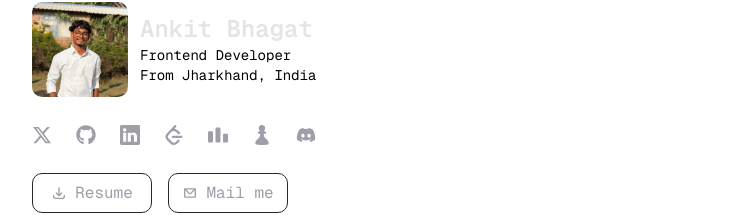
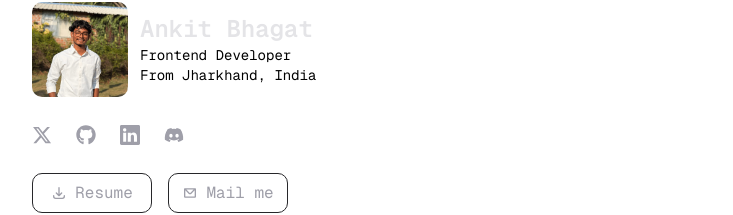
Before and after one commit to ankitsensei/ankitbhagat-portfolio, a React (Vite) app: page / in a window 1280 px wide. Shown: the part 128-343 px from the top of the page, without its empty margins (272-1005 px from the left). Built offline with nearby package versions, Linux system fonts and the light colour scheme; a web font is replaced by a local one; what @embedpdf/core would draw is missing.

Commit message:
chore: removed uncecessary linkn

```diff
--- a/src/components/Intro.tsx
+++ b/src/components/Intro.tsx
@@ -8,9 +8,9 @@ import DP from "../assets/ankit-dp.jpg"
 import { FaXTwitter } from "react-icons/fa6";
 import { FaGithub } from "react-icons/fa";
 import { BsLinkedin } from "react-icons/bs";
-import { SiLeetcode } from "react-icons/si";
-import { SiCodeforces } from "react-icons/si";
-import { SiChessdotcom } from "react-icons/si";
+// import { SiLeetcode } from "react-icons/si";
+// import { SiCodeforces } from "react-icons/si";
+// import { SiChessdotcom } from "react-icons/si";
 import { FaDiscord } from "react-icons/fa";
 import { HiOutlineDownload } from "react-icons/hi";
 import { CgMail } from "react-icons/cg";
@@ -41,9 +41,9 @@ const Intro: React.FC = () => {
           <a href="https://x.com/webdevankit" target="_blank"><FaXTwitter /></a>
           <a href="https://github.com/ankitsensei" target="_blank"><FaGithub /></a>
           <a href="https://www.linkedin.com/in/ankit-bhagat-139276241/" target="_blank"><BsLinkedin /></a>
-          <a href="https://leetcode.com/u/ankitsensei/" target="_blank"><SiLeetcode /></a>
-          <a href="https://codeforces.com/profile/ankitsensei" target="_blank"><SiCodeforces /></a>
-          <a href="https://www.chess.com/member/devilking7112" target="_blank"><SiChessdotcom /></a>
+          {/* <a href="https://leetcode.com/u/ankitsensei/" target="_blank"><SiLeetcode /></a> */}
+          {/* <a href="https://codeforces.com/profile/ankitsensei" target="_blank"><SiCodeforces /></a> */}
+          {/* <a href="https://www.chess.com/member/devilking7112" target="_blank"><SiChessdotcom /></a> */}
           <a href="https://discord.com/users/ankitsensei" target="_blank"><FaDiscord /></a>
         </div>
         <div className="flex item-center gap-4 text-zinc-400">
```
